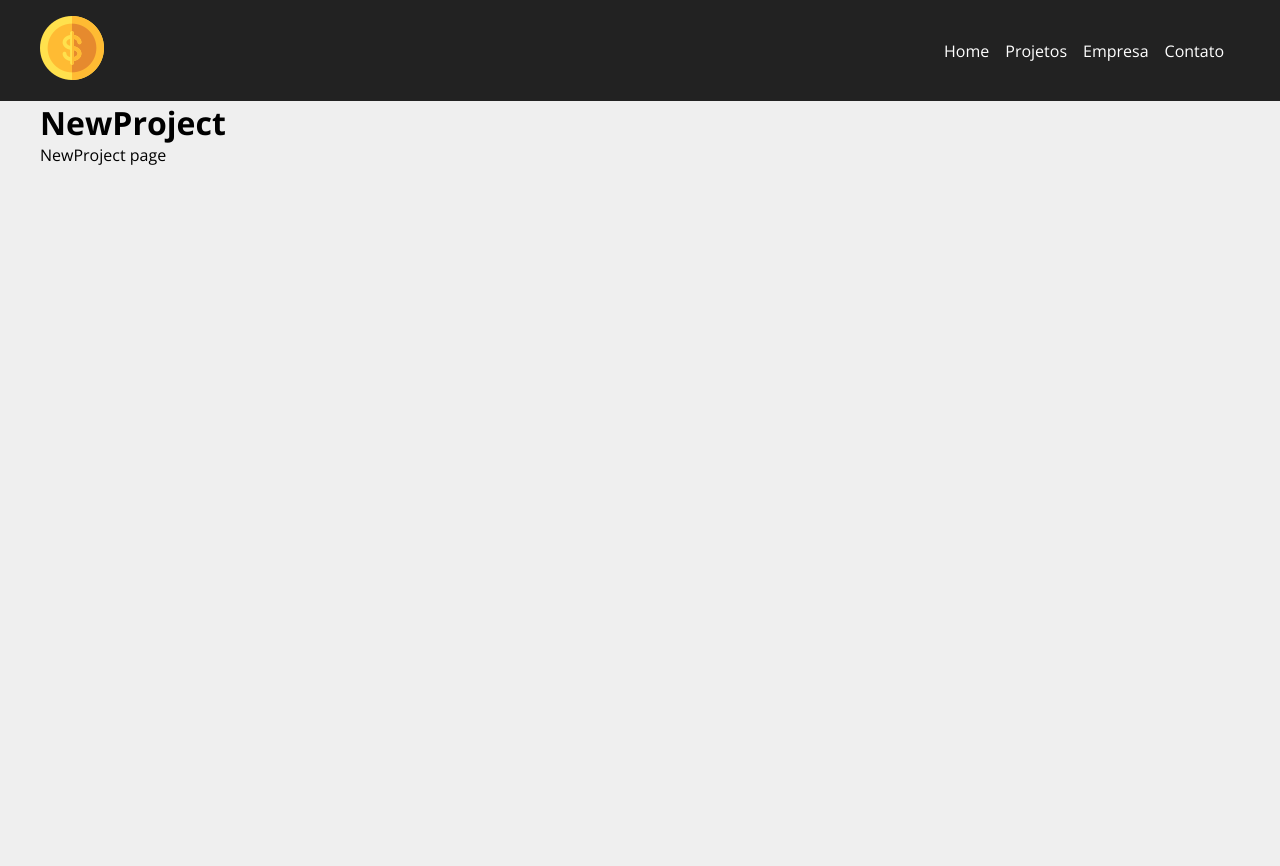
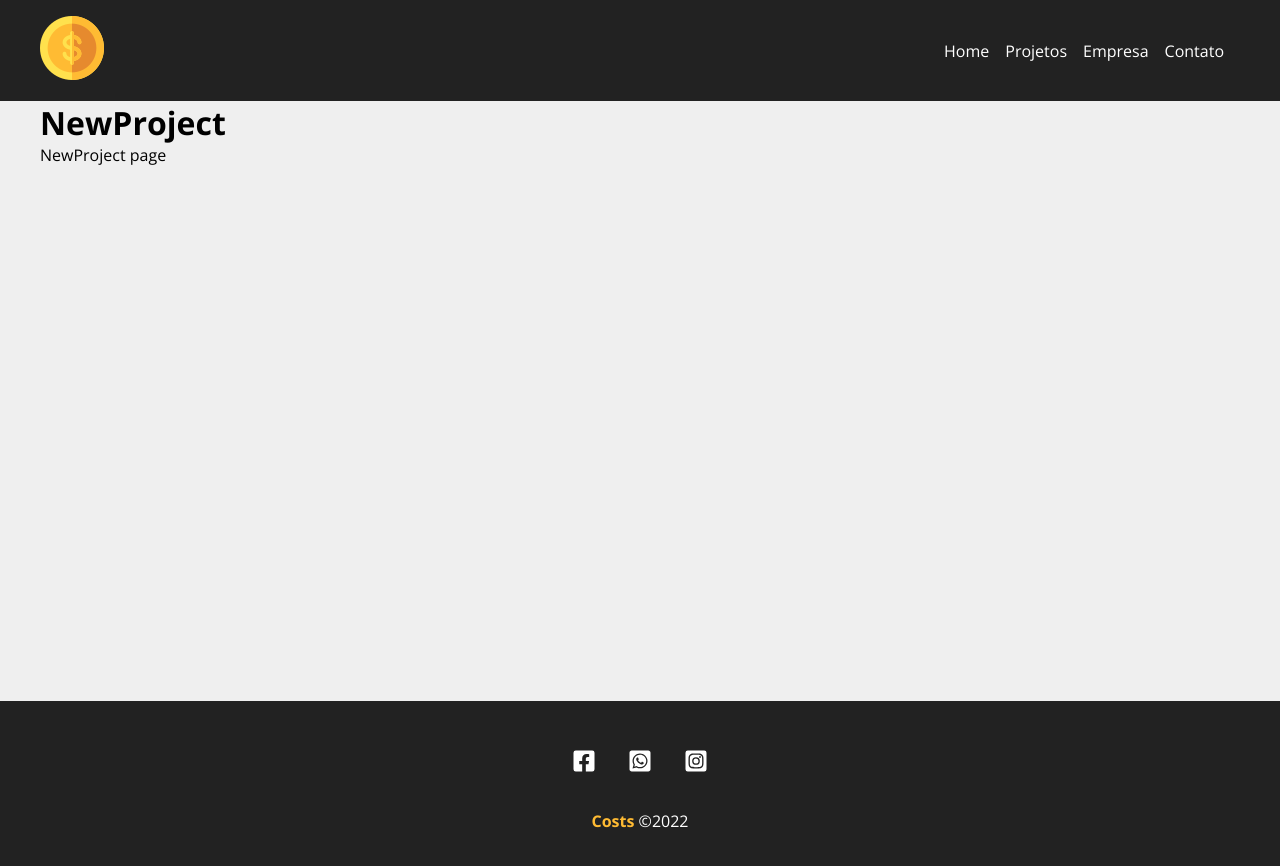
Before and after one commit to RaphaelAlcantara/costs, a React (Create React App) app: page /new-project in a window 1280 px wide. Shown: the top 866 px of the page. Before the commit the page ends 800 px from the top, so only its background shows below. Built offline with nearby package versions, Linux system fonts and the light colour scheme.

Commit message:
Footer Finalizado

```diff
--- a/src/App.js
+++ b/src/App.js
@@ -6,7 +6,7 @@ import NewProject from "./components/pages/NewProject";
 
 import Container from "./components/layout/Container";
 import Navbar from "./components/layout/Navbar";
-import {Footer} from "./components/layout/Footer";
+import Footer from "./components/layout/Footer";
 import Projects from "./components/pages/Projects";
 
 function App() {
--- /dev/null
+++ b/src/components/layout/Footer.js
@@ -0,0 +1,23 @@
+import { FaFacebookSquare, FaWhatsappSquare, FaInstagramSquare} from "react-icons/fa";
+
+import styles from "./Footer.module.css";
+function Footer() {
+
+    const date = new Date();
+
+    return (
+        <footer className={styles.footer}>
+            <ul className={styles.social_list}>
+                <li className={styles.facebook}><FaFacebookSquare/></li>
+                <li className={styles.whatsapp}><FaWhatsappSquare/></li>
+                <li className={styles.instagram}><FaInstagramSquare/></li>
+            </ul>
+            <p className={styles.copy_right}>
+                <span>Costs </span>
+                &copy;{date.getFullYear()}
+            </p>
+        </footer>
+    )
+}
+
+export default Footer
--- a/src/components/layout/Footer.jsx
+++ /dev/null
@@ -1,5 +0,0 @@
-export function Footer() {
-    return (
-        <></>
-    )
-}
--- a/src/components/layout/Footer.module.css
+++ b/src/components/layout/Footer.module.css
@@ -0,0 +1,42 @@
+.footer{
+    background-color: #222;
+    color: #fff;
+    padding: 3rem;
+    text-align: center;
+}
+
+.social_list{
+    display: flex;
+    list-style-type: none;
+    justify-content: center;
+}
+
+.social_list svg {
+    cursor: pointer;
+    font-size: 1.5em;
+}
+
+.social_list li{
+    margin: 0 1em;
+}
+
+.facebook:hover{
+    color: #6286e0;
+}
+
+.whatsapp:hover{
+    color: #25d366;
+}
+
+.instagram:hover{
+    color: #e1306c;
+}
+
+.copy_right{
+    margin-top: 2em;
+}
+
+.copy_right span {
+    font-weight: bold;
+    color: #FFBB33;
+}
```
